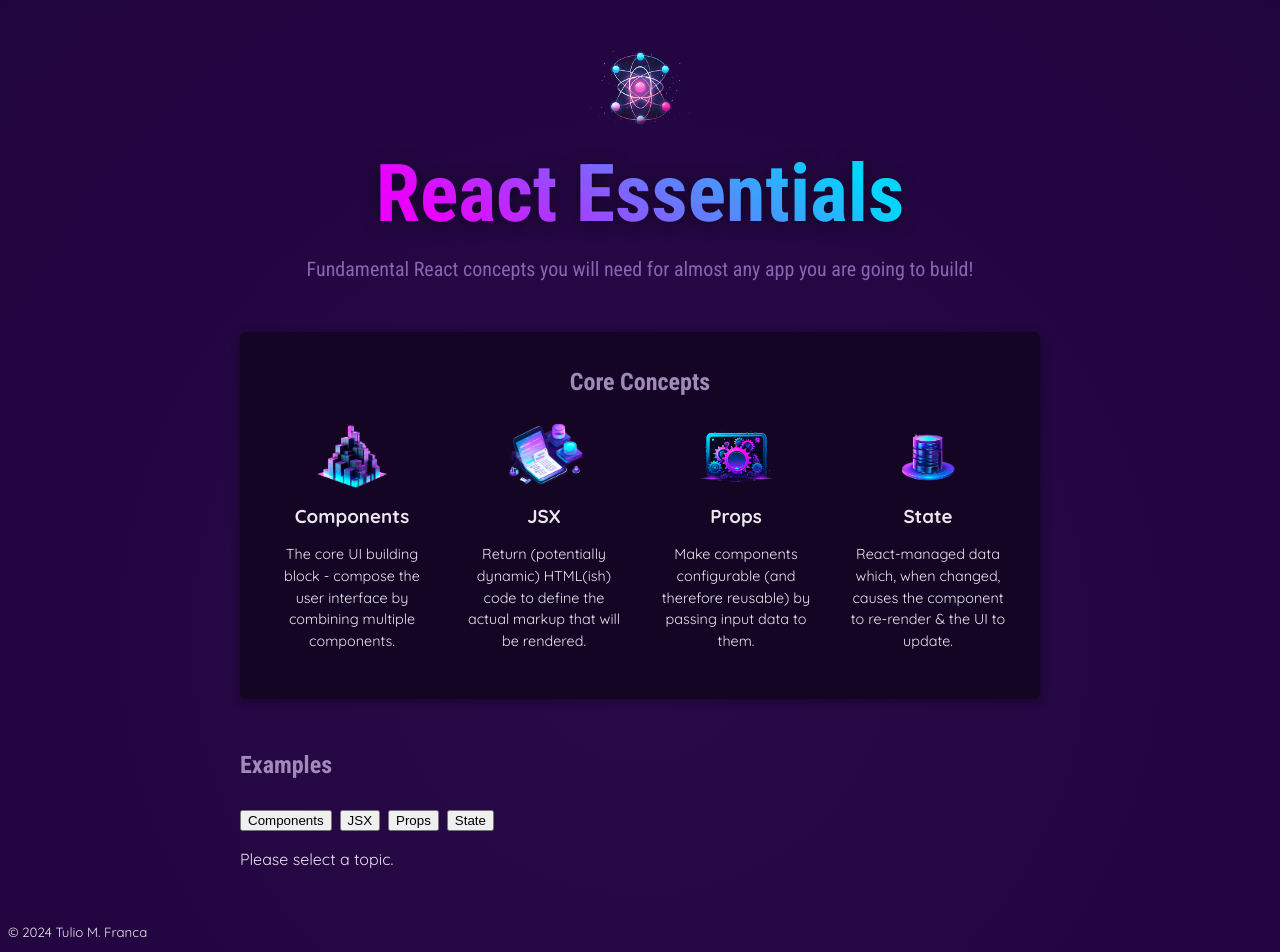
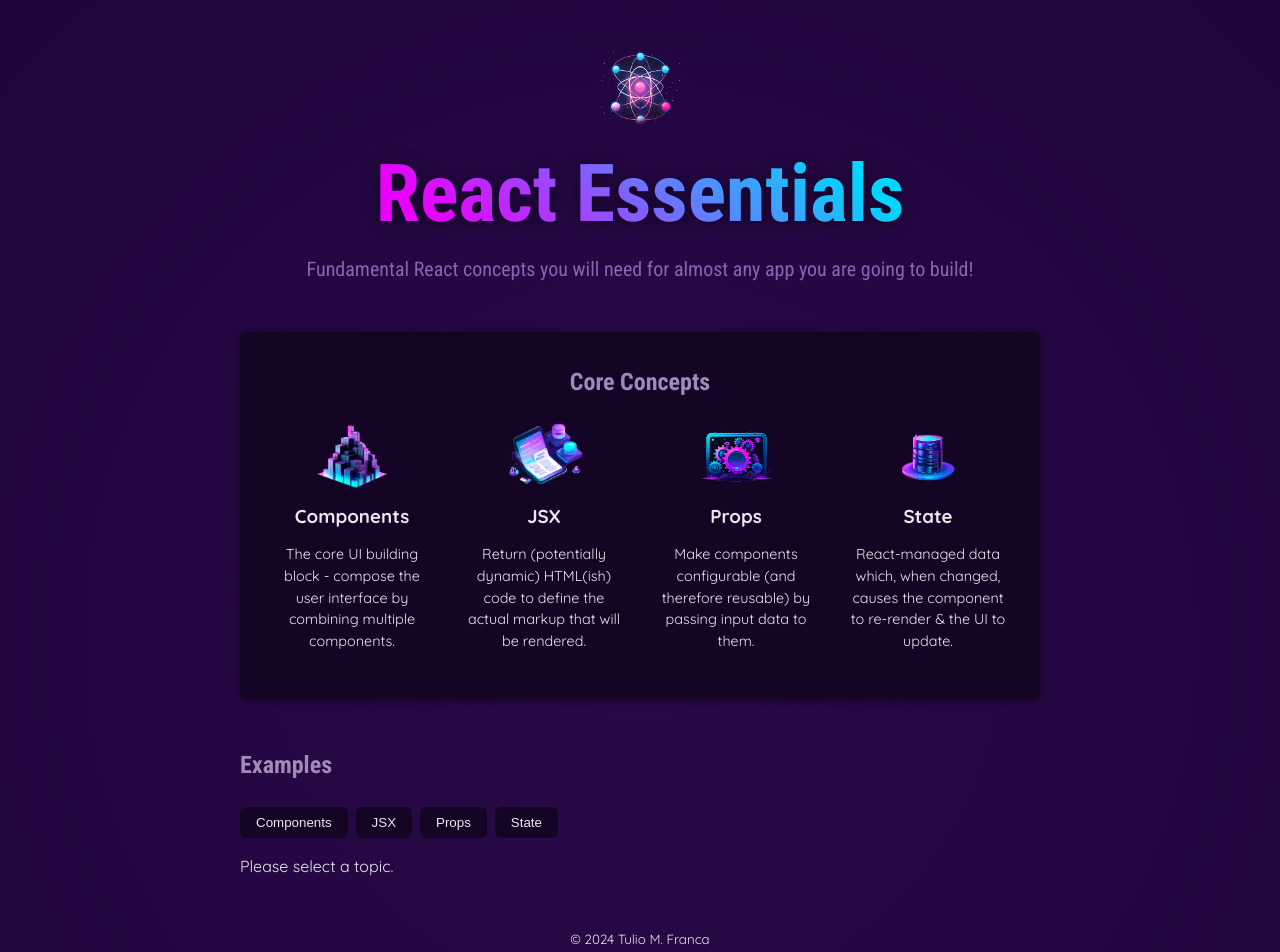
Before and after one commit to FrancaTM/github-copilot-react-sample, a React (Vite) app: page / in a window 1280 px wide. Shown: the top 952 px of the page. Built offline with nearby package versions, Linux system fonts and the light colour scheme.

Commit message:
copilot for css styling

```diff
--- a/src/index.css
+++ b/src/index.css
@@ -98,3 +98,27 @@
 #tab-content code {
   font-size: 1rem;
 }
+
+footer {
+  text-align: center;
+  margin-top: 3rem;
+}
+
+#examples menu button {
+  padding: 0.5rem 1rem;
+  border: none;
+  border-radius: 6px;
+  background-color: #140524;
+  color: #ebe7ef;
+  cursor: pointer;
+  transition: background-color 0.3s;
+}
+
+#examples menu button:hover {
+  background-color: #1f0a3b;
+}
+
+#examples menu button.active {
+  background-color: #6a11de;
+  color: #e7e3ec;
+}
```
